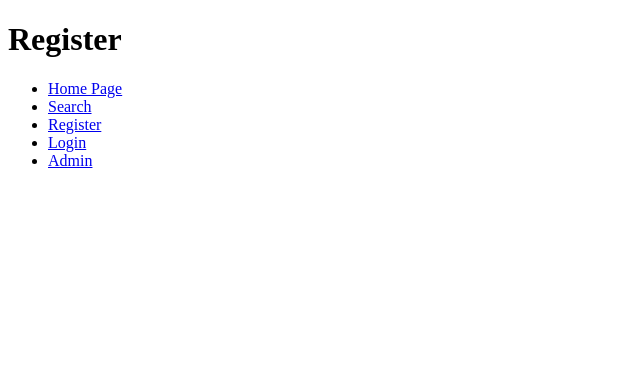
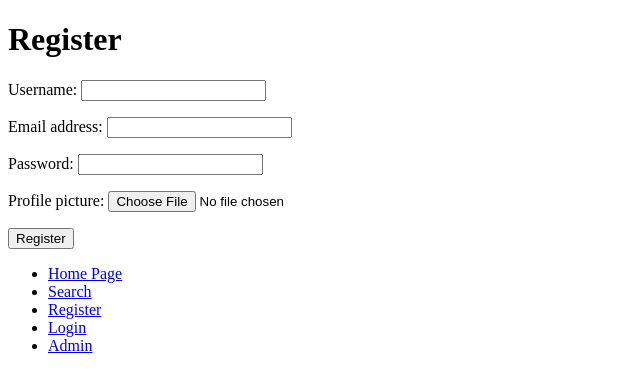
Before and after one commit to 2889073s/University_Marketplace, a Django app: page /marketplace/register/ in a window 1280 px wide. Shown: the top 392 px of the page, without its empty margins (0-640 px from the left). Run offline with Django 3.2, Linux system fonts and the light colour scheme.

Commit message:
created basic login/out and registering

```diff
--- a/marketplace/forms.py
+++ b/marketplace/forms.py
@@ -1,5 +1,7 @@
 from django import forms
-from marketplace.models import *
+from marketplace.models import User,UserProfile,Product,Review,Tag
+from django.contrib.auth.password_validation import validate_password
+from django.core.exceptions import ValidationError
 
 class UserForm(forms.ModelForm):
     password = forms.CharField(widget=forms.PasswordInput())
@@ -7,6 +9,18 @@ class UserForm(forms.ModelForm):
     class Meta:
         model = User
         fields = ["username","email","password"]
+        help_texts = {
+        'username': '',
+        }
+
+    def clean_password(self):
+        password = self.cleaned_data.get("password")
+        if password:
+            try:
+                validate_password(password)
+            except ValidationError as e:
+                raise forms.ValidationError(e.messages)
+        return password
 
 class UserProfileForm(forms.ModelForm):
     class Meta:
--- a/marketplace/urls.py
+++ b/marketplace/urls.py
@@ -8,9 +8,9 @@ urlpatterns = [
     path('seller/<slug:seller_username_slug>/<slug:product_name_slug>/', views.product_page, name = 'product_page'),
     path('seller/<slug:seller_username_slug>/', views.seller_page, name = 'seller_page' ),
     path('profile/', views.profile_page, name= 'profile_page'),
-    path('register/', views.user_register,  name = 'user_register'),
-    path('login/', views.user_login, name='user_login'),
-    path('logout/', views.user_logout, name='user_logout'),
+    path('register/', views.register,  name = 'register'),
+    path('login/', views.user_login, name='login'),
+    path('logout/', views.user_logout, name='logout'),
     path('sell', views.sell_page, name = 'sell_page'),
     path('search/', views.search_page, name = 'search_page'),
     path('review/<slug:seller_username_slug>/', views.review_page, name = 'review_page'),
--- a/marketplace/views.py
+++ b/marketplace/views.py
@@ -2,6 +2,9 @@ from django.shortcuts import render, redirect
 from marketplace.models import Product, UserProfile
 from django.contrib.auth.decorators import login_required
 from django.urls import reverse
+from .forms import UserForm, UserProfileForm
+from django.contrib.auth import authenticate, login, logout
+from django.http import HttpResponse
 
 # Create your views here.
 def home(request):
@@ -52,19 +55,62 @@ def profile_page(request):
     }
     return render(request, 'marketplace/profile.html', context= context_dict)
 
-#Ive just created the basic views for the forms
-def user_register(request):
-    context_dict = {}
-    return render(request, 'marketplace/register.html', context= context_dict)
+def register(request):
+    registered = False
+
+    if request.method == 'POST':
+        user_form = UserForm(request.POST)
+        profile_form = UserProfileForm(request.POST)
+
+        if user_form.is_valid() and profile_form.is_valid():
+            user = user_form.save()
+
+            user.set_password(user.password)
+            user.save()
+            profile = profile_form.save(commit=False)
+            profile.user = user
+
+            if 'picture' in request.FILES:
+                profile.picture = request.FILES['profile_picture']
+
+            profile.save()
+
+            registered = True
+            return redirect('marketplace:home')
+        else:
+            print(user_form.errors, profile_form.errors)
+    else:
+            user_form = UserForm()
+            profile_form = UserProfileForm()
+
+    return render(request,
+        'marketplace/register.html',
+        context = {'user_form': user_form,
+        'profile_form': profile_form,
+        'registered': registered})
 
 
 def user_login(request):
-    context_dict = {}
-    return render(request, 'marketplace/login.html', context= context_dict)
+    if request.method == 'POST':
+        username = request.POST.get('username')
+        password = request.POST.get('password')
+        user = authenticate(username=username, password=password)
+        if user:
+            if user.is_active:
+                login(request, user)
+                return redirect(reverse('marketplace:home'))
+            else:
+                return HttpResponse("Your account is disabled.")
+        else:
+            print(f"Invalid login details: {username}, {password}")
+            return HttpResponse("Invalid login details supplied.")
+    else:
+        return render(request, 'marketplace/login.html')
 
 @login_required
 def user_logout(request):
-    return redirect(reverse('marketplace:home'))
+    logout(request)
+    return redirect('marketplace:home')
 
 def search_page(request):
     context_dict = {}
--- a/templates/marketplace/base.html
+++ b/templates/marketplace/base.html
@@ -21,10 +21,10 @@
                     {% if user.is_authenticated %}
                     <li><a href="{% url 'marketplace:profile_page' %}">Profile</a></li>
                     <li><a href="{% url 'marketplace:sell_page' %}">Sell</a></li>
-                    <li><a href="{% url 'marketplace:user_logout' %}">Logout</a></li>
+                    <li><a href="{% url 'marketplace:logout' %}">Logout</a></li>
                 {% else %}
-                    <li><a href="{% url 'marketplace:user_register' %}">Register</a></li>
-                    <li><a href="{% url 'marketplace:user_login' %}">Login</a></li>
+                    <li><a href="{% url 'marketplace:register' %}">Register</a></li>
+                    <li><a href="{% url 'marketplace:login' %}">Login</a></li>
                 {% endif %}
 
                 <li><a href="{% url 'admin:index' %}">Admin</a></li> <!-- delete once dev is done-->
--- a/templates/marketplace/register.html
+++ b/templates/marketplace/register.html
@@ -7,10 +7,16 @@
 {% block body_block %}
         <h1> Register </h1>
         {% if user.is_authenticated %}
-            <p> You are already logged in  </p>
+            <p> Thank you for registering</p>
+            <a href="{% url 'marketplace:home' %}">Return to the homepage.</a><br />
         {% else %}
-        <div>
-            <!-- add register form -->
-        </div>
+            <form id="user_form" method="POST" action="{% url 'marketplace:register' %}"
+                enctype="multipart/form-data">
+                {% csrf_token %}
+                {{ user_form.as_p }}
+                {{ profile_form.as_p }}
+                <input type="submit" name="submit" value="Register" />
+                </form>
+            {% csrf_token %}
         {% endif %}
 {% endblock %}
```
Also changed, not shown: templates/marketplace/login.html (+8 -3 lines).
